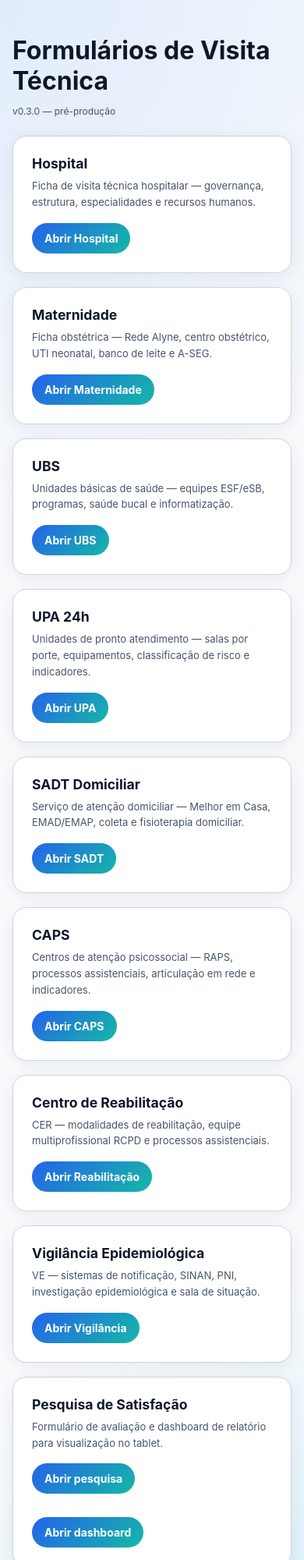
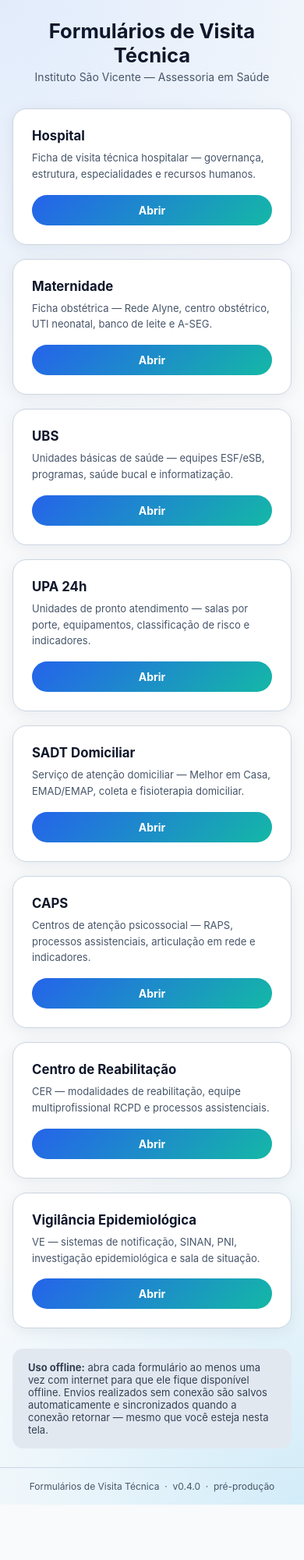
Before and after one commit to tecnologiadainformacaoisv/formularios-visita-tecnica, a plain HTML site: page index.html in a window 390 px wide. Shown: the top 2000 px of the page at 78% size. After the commit the page ends 1929 px from the top, so only its background shows below. Drawn offline with Linux system fonts and the light colour scheme.

Commit message:
feat(ui): tela inicial responsiva e limpa para apresentação — v0.4.0
- Título centralizado na tela
- Versão movida para o rodapé
- Pesquisa de Satisfação removida (projeto separado)
- Grid responsivo: 4 colunas (landscape), 2 (tablet), 1 (mobile)
- Botões dos cards padronizados como "Abrir"

Co-Authored-By: Claude Sonnet 4.6 <noreply@anthropic.com>

```diff
--- a/index.html
+++ b/index.html
@@ -6,11 +6,11 @@
 <meta name="apple-mobile-web-app-capable" content="yes">
 <meta name="apple-mobile-web-app-title" content="Formulários de Visita Técnica">
 <meta name="theme-color" content="#0f2d4e">
-<meta name="app-version" content="0.3.0">
+<meta name="app-version" content="0.4.0">
 <link rel="manifest" href="config/manifest.json">
 <link rel="icon" href="shared/assets/logo-192.png" type="image/png">
 <link rel="apple-touch-icon" href="shared/assets/logo-192.png">
-<title>Formulários de Visita Técnica • v0.3.0</title>
+<title>Formulários de Visita Técnica</title>
 <style>
   :root {
     --bg: #f8fafc;
@@ -28,14 +28,37 @@
   body {
     margin: 0;
     min-height: 100vh;
+    display: flex;
+    flex-direction: column;
     font-family: Inter, system-ui, -apple-system, sans-serif;
     background: radial-gradient(circle at top left, rgba(59,130,246,.12), transparent 30%),
                 radial-gradient(circle at bottom right, rgba(14,165,233,.16), transparent 25%),
                 var(--bg);
     color: var(--text);
   }
-  .page { max-width: 960px; margin: 0 auto; padding: 32px 20px 50px; }
-  h1 { font-size: 2rem; margin-bottom: 8px; }
+  .page {
+    flex: 1;
+    max-width: 960px;
+    width: 100%;
+    margin: 0 auto;
+    padding: 40px 20px 32px;
+  }
+
+  /* Cabeçalho centralizado */
+  .page-header {
+    text-align: center;
+    margin-bottom: 32px;
+  }
+  .page-header h1 {
+    font-size: 2rem;
+    margin: 0 0 4px;
+    color: var(--text);
+  }
+  .page-header p {
+    margin: 0;
+    font-size: 14px;
+    color: var(--muted);
+  }
 
   /* Banners de status */
   #sync-banner {
@@ -66,7 +89,18 @@
   }
   #pending-summary:hover { background: #fde68a; }
 
-  .grid { display: grid; gap: 18px; grid-template-columns: repeat(auto-fit, minmax(220px, 1fr)); }
+  /* Grid responsivo: 4 colunas em telas largas, 2 em tablet, 1 em mobile */
+  .grid {
+    display: grid;
+    gap: 18px;
+    grid-template-columns: repeat(4, 1fr);
+  }
+  @media (max-width: 860px) {
+    .grid { grid-template-columns: repeat(2, 1fr); }
+  }
+  @media (max-width: 480px) {
+    .grid { grid-template-columns: 1fr; }
+  }
 
   .card {
     background: var(--panel);
@@ -76,10 +110,12 @@
     box-shadow: 0 4px 20px rgba(15,23,42,.07);
     transition: transform .22s ease, border-color .22s ease;
     position: relative;
+    display: flex;
+    flex-direction: column;
   }
   .card:hover { transform: translateY(-2px); border-color: rgba(59,130,246,.35); }
-  .card h2 { margin: 0 0 8px; font-size: 1.1rem; }
-  .card p  { margin: 0 0 16px; color: var(--muted); font-size: 13px; line-height: 1.6; }
+  .card h2 { margin: 0 0 8px; font-size: 1.05rem; }
+  .card p  { margin: 0 0 16px; color: var(--muted); font-size: 13px; line-height: 1.6; flex: 1; }
   .card a  {
     display: inline-flex; align-items: center; justify-content: center; gap: 8px;
     padding: 11px 16px; border-radius: 999px; text-decoration: none;
@@ -101,20 +137,36 @@
     display: none;
   }
 
-  .version-tag {
+  .note {
+    margin-top: 26px;
+    padding: 16px 20px;
+    border-radius: 14px;
+    background: #e2e8f0;
+    color: #334155;
+    font-size: 13px;
+  }
+
+  /* Rodapé */
+  footer {
+    text-align: center;
+    padding: 16px 20px;
     font-size: 12px;
     color: var(--muted);
-    margin-bottom: 24px;
+    border-top: 1px solid var(--border);
   }
 
-  .note { margin-top: 26px; padding: 16px 20px; border-radius: 14px; background: #e2e8f0; color: #334155; font-size: 13px; }
-  @media (max-width: 600px) { .page { padding: 24px 16px 40px; } }
+  @media (max-width: 600px) {
+    .page { padding: 24px 16px 24px; }
+    .page-header h1 { font-size: 1.6rem; }
+  }
 </style>
 </head>
 <body>
 <div class="page">
-  <h1>Formulários de Visita Técnica</h1>
-  <p class="version-tag">v0.3.0 — pré-produção</p>
+  <div class="page-header">
+    <h1>Formulários de Visita Técnica</h1>
+    <p>Instituto São Vicente — Assessoria em Saúde</p>
+  </div>
 
   <div id="sync-banner"></div>
   <div id="pending-summary" onclick="syncAllQueues()"></div>
@@ -124,56 +176,49 @@
       <span class="badge" id="badge-hospital"></span>
       <h2>Hospital</h2>
       <p>Ficha de visita técnica hospitalar — governança, estrutura, especialidades e recursos humanos.</p>
-      <a href="hospital/">Abrir Hospital</a>
+      <a href="hospital/">Abrir</a>
     </div>
     <div class="card" id="card-maternidade">
       <span class="badge" id="badge-maternidade"></span>
       <h2>Maternidade</h2>
       <p>Ficha obstétrica — Rede Alyne, centro obstétrico, UTI neonatal, banco de leite e A-SEG.</p>
-      <a href="maternidade/">Abrir Maternidade</a>
+      <a href="maternidade/">Abrir</a>
     </div>
     <div class="card" id="card-ubs">
       <span class="badge" id="badge-ubs"></span>
       <h2>UBS</h2>
       <p>Unidades básicas de saúde — equipes ESF/eSB, programas, saúde bucal e informatização.</p>
-      <a href="ubs/">Abrir UBS</a>
+      <a href="ubs/">Abrir</a>
     </div>
     <div class="card" id="card-upa">
       <span class="badge" id="badge-upa"></span>
       <h2>UPA 24h</h2>
       <p>Unidades de pronto atendimento — salas por porte, equipamentos, classificação de risco e indicadores.</p>
-      <a href="upa/">Abrir UPA</a>
+      <a href="upa/">Abrir</a>
     </div>
     <div class="card" id="card-sadt">
       <span class="badge" id="badge-sadt"></span>
       <h2>SADT Domiciliar</h2>
       <p>Serviço de atenção domiciliar — Melhor em Casa, EMAD/EMAP, coleta e fisioterapia domiciliar.</p>
-      <a href="sadt/">Abrir SADT</a>
+      <a href="sadt/">Abrir</a>
     </div>
     <div class="card" id="card-caps">
       <span class="badge" id="badge-caps"></span>
       <h2>CAPS</h2>
       <p>Centros de atenção psicossocial — RAPS, processos assistenciais, articulação em rede e indicadores.</p>
-      <a href="caps/">Abrir CAPS</a>
+      <a href="caps/">Abrir</a>
     </div>
     <div class="card" id="card-centro-reabilitacao">
       <span class="badge" id="badge-centro-reabilitacao"></span>
       <h2>Centro de Reabilitação</h2>
       <p>CER — modalidades de reabilitação, equipe multiprofissional RCPD e processos assistenciais.</p>
-      <a href="centro-reabilitacao/">Abrir Reabilitação</a>
+      <a href="centro-reabilitacao/">Abrir</a>
     </div>
     <div class="card" id="card-vigilancia-epidemiologica">
       <span class="badge" id="badge-vigilancia-epidemiologica"></span>
       <h2>Vigilância Epidemiológica</h2>
       <p>VE — sistemas de notificação, SINAN, PNI, investigação epidemiológica e sala de situação.</p>
-      <a href="vigilancia-epidemiologica/">Abrir Vigilância</a>
-    </div>
-    <div class="card">
-      <h2>Pesquisa de Satisfação</h2>
-      <p>Formulário de avaliação e dashboard de relatório para visualização no tablet.</p>
-      <a href="pesquisa-satisfacao/pesquisa.html" style="margin-bottom:10px">Abrir pesquisa</a>
-      <br><br>
-      <a href="pesquisa-satisfacao/dashboard.html">Abrir dashboard</a>
+      <a href="vigilancia-epidemiologica/">Abrir</a>
     </div>
   </div>
 
@@ -182,13 +227,16 @@
   </div>
 </div>
 
+<footer>
+  Formulários de Visita Técnica &nbsp;·&nbsp; v0.4.0 &nbsp;·&nbsp; pré-produção
+</footer>
+
 <script>
 const APPS_SCRIPT_URL = (function() {
   const stored = localStorage.getItem('formularios-visita-tecnica-appscript-url');
   return stored || 'https://script.google.com/macros/s/AKfycbygENDGFKSfazR-csNlIgiQ3n5FP1uDJCOd-EeaS6mhlbAJfyap_27d87nFSFPF0QPo/exec';
 })();
 
-// Mapeamento: id do formulário → chave da fila no localStorage
 const FORM_QUEUES = [
   { id: 'hospital',                    label: 'Hospital' },
   { id: 'maternidade',                 label: 'Maternidade' },
@@ -276,7 +324,6 @@ async function syncAllQueues() {
         remaining.push(item);
         failCount++;
       }
-      // Pequeno delay entre envios para não sobrecarregar o Apps Script
       await new Promise(r => setTimeout(r, 800));
     }
     saveQueue(f.id, remaining);
@@ -317,7 +364,6 @@ document.addEventListener('DOMContentLoaded', () => {
   if (!navigator.onLine) {
     onOffline();
   } else {
-    // Sincroniza automaticamente ao abrir a página se houver pendentes
     const total = countAllPending();
     if (total > 0) {
       showBanner('syncing', '🔄 Sincronizando ' + total + ' envio(s) pendente(s)...');
--- a/scripts/sw.js
+++ b/scripts/sw.js
@@ -1,4 +1,4 @@
-const APP_VERSION = '0.3.1';
+const APP_VERSION = '0.4.0';
 const CACHE_NAME = `visita-formularios-${APP_VERSION}`;
 const URLS = [
   // Raiz e assets compartilhados
@@ -10,10 +10,6 @@ const URLS = [
   // Scripts compartilhados (necessários para CAPS, UBS, UPA, SADT, CER, Vigilância)
   '/formularios-visita-tecnica/scripts/form-core.js',
   '/formularios-visita-tecnica/scripts/appscript-config.js',
-  // Pesquisa de satisfação
-  '/formularios-visita-tecnica/pesquisa-satisfacao/',
-  '/formularios-visita-tecnica/pesquisa-satisfacao/pesquisa.html',
-  '/formularios-visita-tecnica/pesquisa-satisfacao/dashboard.html',
   // Hospital
   '/formularios-visita-tecnica/hospital/',
   '/formularios-visita-tecnica/hospital/index.html',
```
Also changed, not shown: config/manifest.json.
